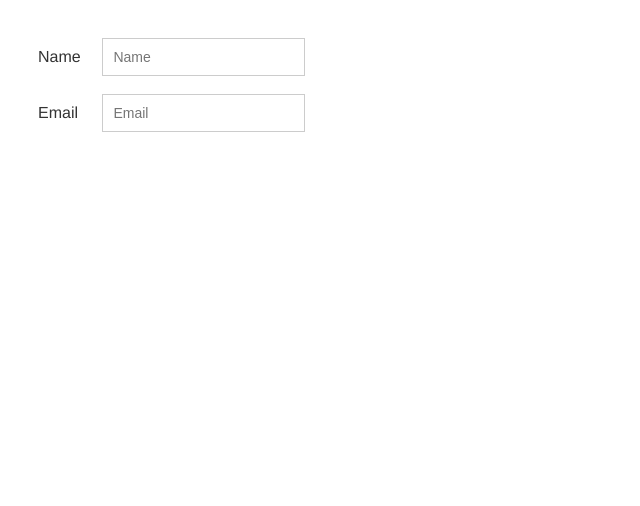
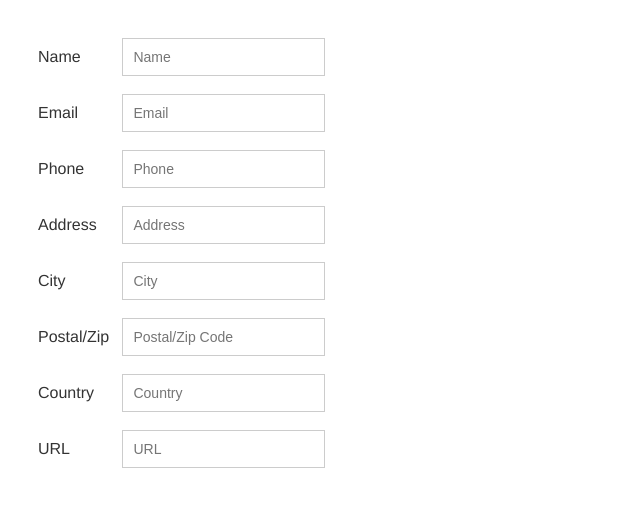
Before and after one commit to patrickrodee/validator.js, a plain HTML site: page index.html in a window 1280 px wide. Shown: the whole page, without its empty margins (0-640 px from the left). Drawn offline with nearby package versions, Linux system fonts and the light colour scheme.

Commit message:
Added more examples

```diff
--- a/index.html
+++ b/index.html
@@ -13,7 +13,7 @@
 		font-weight: lighter;
 	}
 	label {
-		min-width: 60px;
+		min-width: 80px;
 		display: inline-block;
 		color:#333;
 	}
@@ -56,6 +56,30 @@
 		<br>
 		<label for="email">Email</label>
 		<input type="text" data-validate="email" name="email" placeholder="Email">
+		<br>
+		<br>
+		<label for="phone">Phone</label>
+		<input type="text" data-validate="phone" name="phone" placeholder="Phone">
+		<br>
+		<br>
+		<label for="address">Address</label>
+		<input type="text" data-validate="address" name="address" placeholder="Address">
+		<br>
+		<br>
+		<label for="city">City</label>
+		<input type="text" data-validate="city" name="city" placeholder="City">
+		<br>
+		<br>
+		<label for="zip">Postal/Zip</label>
+		<input type="text" data-validate="zip" name="zip" placeholder="Postal/Zip Code">
+		<br>
+		<br>
+		<label for="country">Country</label>
+		<input type="text" data-validate="country" name="country" placeholder="Country">
+		<br>
+		<br>
+		<label for="url">URL</label>
+		<input type="text" data-validate="url" name="url" placeholder="URL">
 	</form>
 	<script>
 	$("#myform").validator({
```
